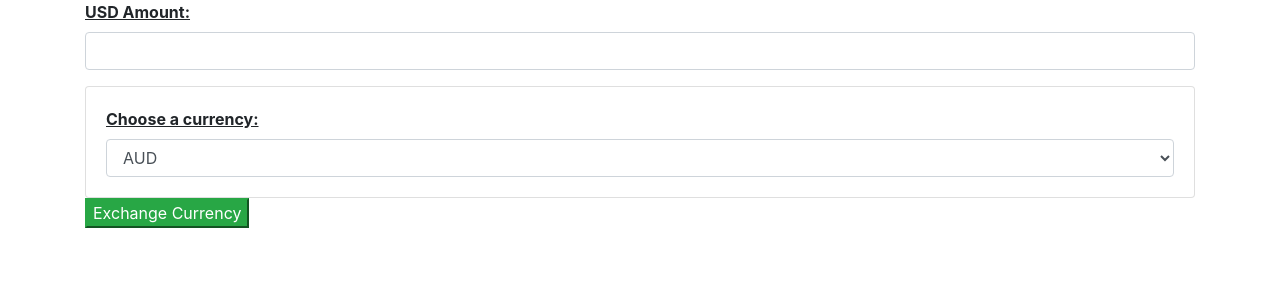
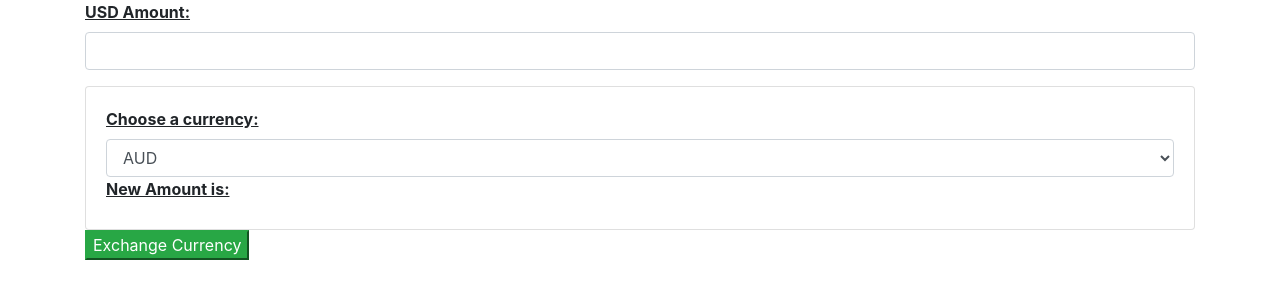
Before and after one commit to AdamMansell/currencyExchanger, a website built with webpack: page src/index.html in a window 1280 px wide. Built offline with nearby package versions, Linux system fonts and the light colour scheme.

Commit message:
Update index.html to show new amount.

```diff
--- a/src/index.html
+++ b/src/index.html
@@ -24,11 +24,12 @@
               <option name="HKD" value="HKD">HKD</option>
               <option name="JPY" value="JPY">JPY</option>
             </select>
+            <label><u><strong>New Amount is:</strong></u></label>
+            <div class="showDist"></div>
           </div>
         </div>
         <button class="btn-success" id="getMoney">Exchange Currency</button>
       </div>
     </form>
-    <div class="showDist"></div>
   </body>
 </html>
```
